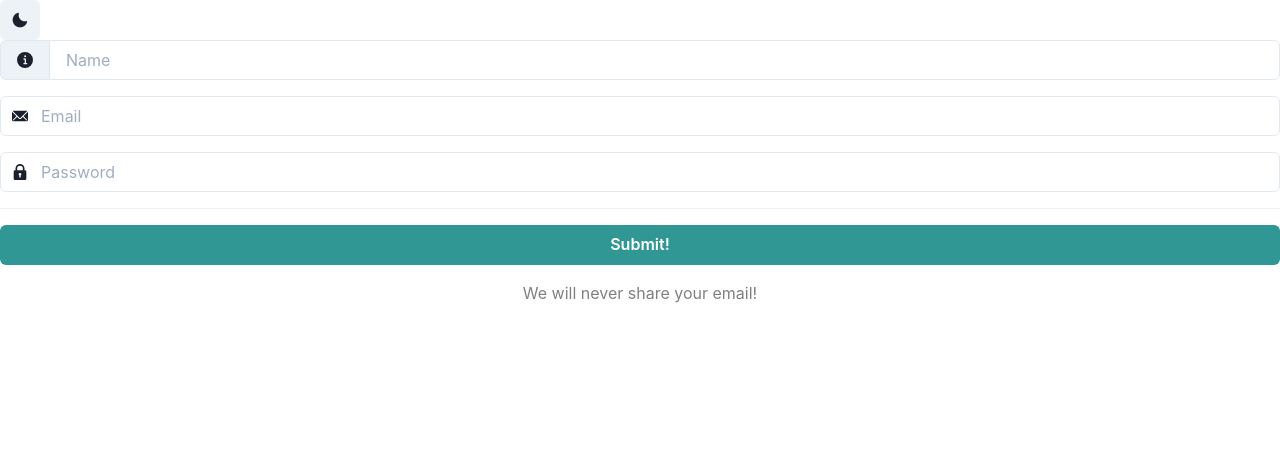
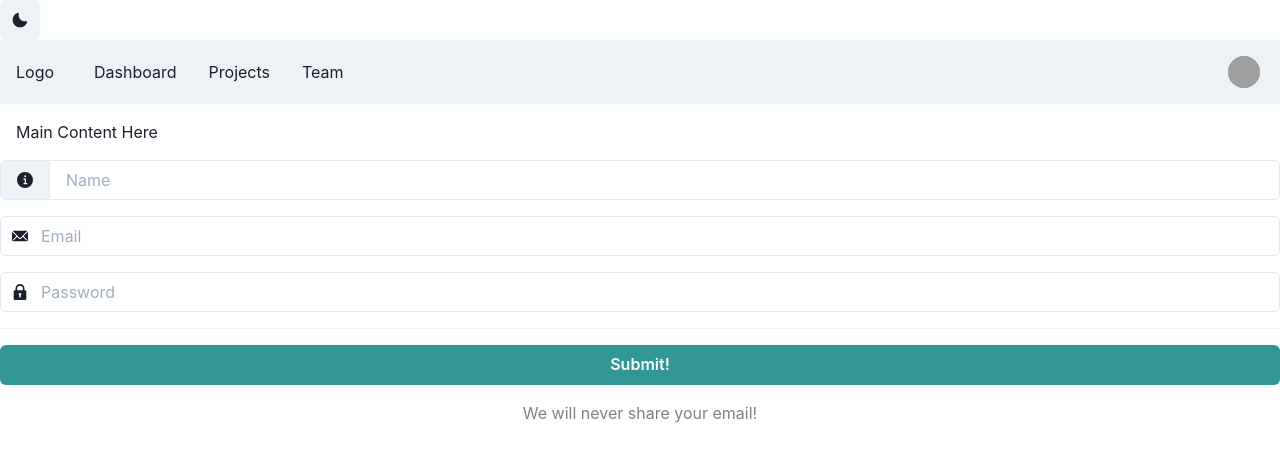
Before and after one commit to kyonenya/with-chakra-ui-next-js, a Next.js app: page / in a window 1280 px wide. Shown: the top 462 px of the page. Built offline with nearby package versions, Linux system fonts and the light colour scheme; grey boxes are pictures that could not be loaded.

Commit message:
feat: ヘッダーメニューテンプレート

```diff
--- /dev/null
+++ b/src/components/NavBarWithDropdown.tsx
@@ -0,0 +1,104 @@
+import { ReactNode } from 'react';
+import {
+  Box,
+  Flex,
+  Avatar,
+  HStack,
+  Link,
+  IconButton,
+  Button,
+  Menu,
+  MenuButton,
+  MenuList,
+  MenuItem,
+  MenuDivider,
+  useDisclosure,
+  useColorModeValue,
+  Stack,
+} from '@chakra-ui/react';
+import { HamburgerIcon, CloseIcon } from '@chakra-ui/icons';
+
+const Links = ['Dashboard', 'Projects', 'Team'];
+
+const NavLink = ({ children }: { children: ReactNode }) => (
+  <Link
+    px={2}
+    py={1}
+    rounded={'md'}
+    _hover={{
+      textDecoration: 'none',
+      bg: useColorModeValue('gray.200', 'gray.700'),
+    }}
+    href={'#'}>
+    {children}
+  </Link>
+);
+
+export default function Simple() {
+  const { isOpen, onOpen, onClose } = useDisclosure();
+
+  return (
+    <>
+      <Box bg={useColorModeValue('gray.100', 'gray.900')} px={4}>
+        <Flex h={16} alignItems={'center'} justifyContent={'space-between'}>
+          <IconButton
+            size={'md'}
+            icon={isOpen ? <CloseIcon /> : <HamburgerIcon />}
+            aria-label={'Open Menu'}
+            display={{ md: !isOpen ? 'none' : 'inherit' }}
+            onClick={isOpen ? onClose : onOpen}
+          />
+          <HStack spacing={8} alignItems={'center'}>
+            <Box>Logo</Box>
+            <HStack
+              as={'nav'}
+              spacing={4}
+              display={{ base: 'none', md: 'flex' }}>
+              {Links.map((link) => (
+                <NavLink key={link}>{link}</NavLink>
+              ))}
+            </HStack>
+          </HStack>
+          <Flex alignItems={'center'}>
+            <Menu>
+              <MenuButton
+                as={Button}
+                rounded={'full'}
+                variant={'link'}
+                cursor={'pointer'}>
+                <Avatar
+                  size={'sm'}
+                  src={
+                    'https://images.unsplash.com/photo-1493666438817-866a91353ca9?ixlib=rb-0.3.5&q=80&fm=jpg&crop=faces&fit=crop&h=200&w=200&s=b616b2c5b373a80ffc9636ba24f7a4a9'
+                  }
+                />
+              </MenuButton>
+              <MenuList>
+                <MenuItem>Link 1</MenuItem>
+                <MenuItem>Link 2</MenuItem>
+                <MenuDivider />
+                <MenuItem>Link 3</MenuItem>
+              </MenuList>
+            </Menu>
+          </Flex>
+        </Flex>
+
+        {isOpen ? (
+          <Box pb={4}>
+            <Stack as={'nav'} spacing={4}>
+              {Links.map((link) => (
+                <NavLink key={link}>{link}</NavLink>
+              ))}
+            </Stack>
+          </Box>
+        ) : null}
+      </Box>
+
+      <Box p={4}>Main Content Here</Box>
+    </>
+  );
+}
+
+/**
+ * @url https://chakra-templates.dev/navigation/navbar
+ */
--- a/src/pages/index.tsx
+++ b/src/pages/index.tsx
@@ -2,12 +2,14 @@ import { Box, useColorMode } from '@chakra-ui/react'
 import GrayBox from '../components/GrayBox'
 import SomeForm from '../components/SomeForm'
 import DarkModeSwitch from '../components/DarkModeSwitch2'
+import NavBarWithDropdown from '../components/NavBarWithDropdown'
 
 const Home = () => {
   const { colorMode } = useColorMode()
   return (
     <>
       <DarkModeSwitch />
+      <NavBarWithDropdown />
       <SomeForm />
     </>
   )
```
